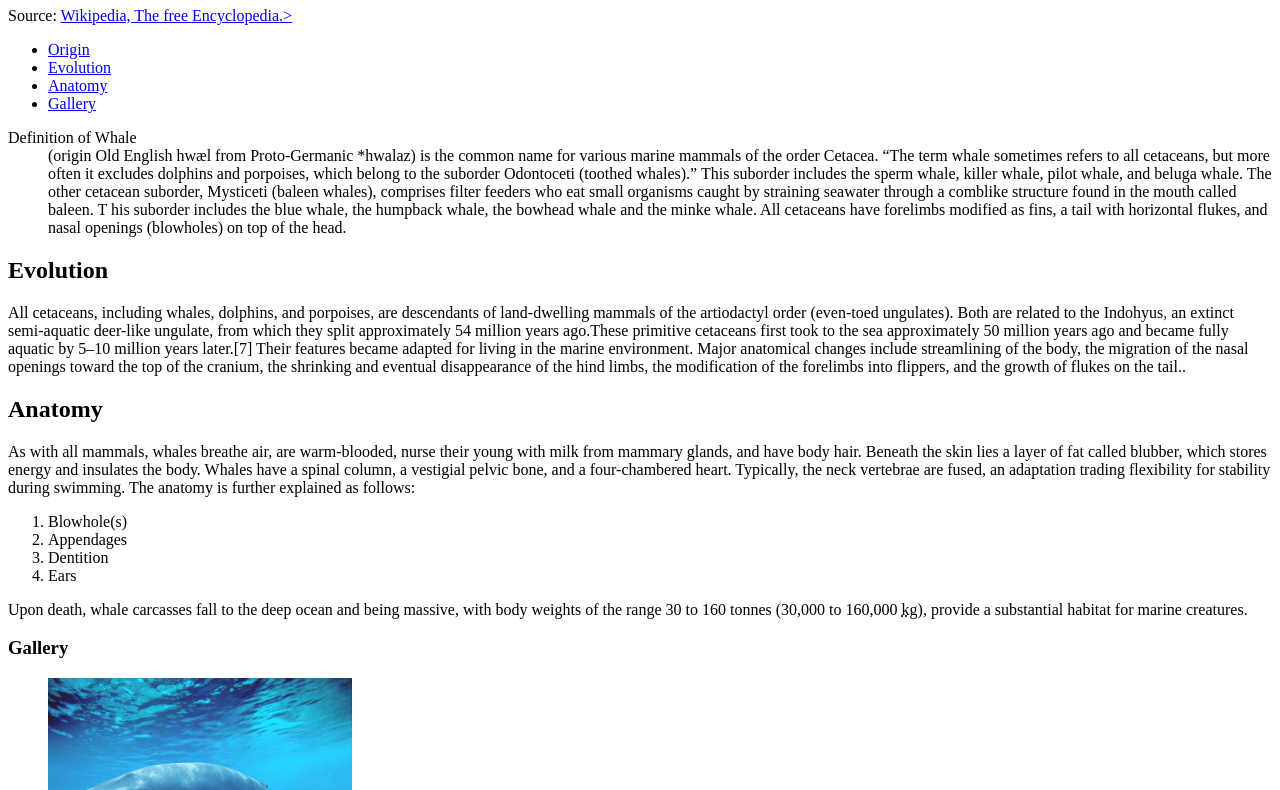
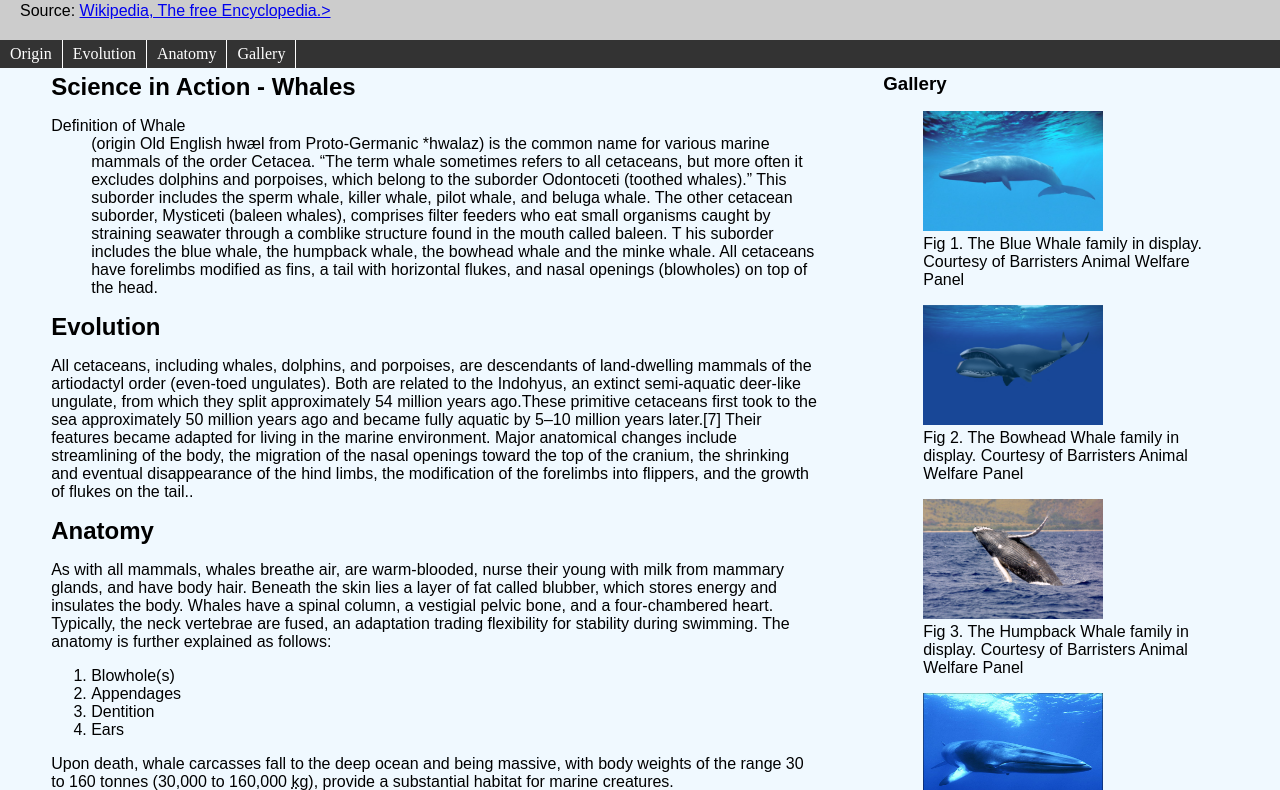
Before and after one commit to kallimg7/project1, a plain HTML site: page index.html in a window 1280 px wide. Shown: the part 73-863 px from the top of the page. Drawn offline with Linux system fonts and the light colour scheme; a web font is replaced by a local one.

Commit message:
WK 2 - CSS
Using CSS to manipulate web pages:
—background color, font, margin, menu creation from UL, adding opacity
and more.

```diff
--- /dev/null
+++ b/css/main.css
@@ -0,0 +1,102 @@
+/*
+Coder: Mohamed A. Kamara
+Degree: WDD
+Date: March 12, 2015
+
+*/
+
+/*-------------------------------------------  general -------------------------------------------------------*/
+body
+{
+	margin: 0 auto;
+	width: 100%;
+	background: #fff;
+	font-family: arial, "arial narrow", tahoma;
+	opacity:1;
+}
+
+/*-------------------------------------------  header -------------------------------------------------------*/
+#header
+{
+	background: #ccc;
+	padding: 20px;
+}
+
+#header h1 { margin: 0; }
+
+/*-------------------------------------------navigation -------------------------------------------------------*/
+#navigation
+{
+	float: left;
+	width: 100%;
+	background: #333;
+
+}
+ @font-face {
+    font-family: TestFont;
+    src: url(http://www.fontsquirrel.com/license/abril-fatface);
+}
+
+#navigation ul
+{
+	margin: 0;
+	padding: 0;
+	font-family:TestFont;
+}
+
+#navigation ul li
+{
+	list-style-type: none;
+	display: inline;
+}
+
+#navigation li a
+{
+	display: block;
+	float: left;
+	padding: 5px 10px;
+	color: #fff;
+	text-decoration: none;
+	border-right: 1px solid #fff;
+}
+
+#navigation li a:hover { background: #383; }
+/*-------------------------------------------  page-content -------------------------------------------------------*/
+#main-content
+{
+	width: 100%;
+	background-color: #f0f9ff;
+}
+
+#content
+{
+	clear: left;
+	width: 60%;
+	padding: 5px 0;
+	margin: 0 0 0 4%;
+	display: inline-block;
+}
+
+#content h2 { margin: 0; }
+
+/*-------------------------------------------  gallery -------------------------------------------------------*/
+#gallery
+{
+	float: right;
+	width: 30%;
+	padding: 5px 0;
+	margin: 0 1% 0 0;
+	display: inline-block;
+}
+
+#gallery h3 { margin: 0; }
+
+/*-------------------------------------------  footer -------------------------------------------------------*/
+#footer
+{
+	clear: left;
+	background: #ccc;
+	text-align: left;
+	padding: 20px;
+	height: 1%;
+}
--- a/index.html
+++ b/index.html
@@ -3,22 +3,31 @@
 	<head lang="en">
     		<meta charset="UTF-8">
     		<title>Project 1</title>
+    		<link rel="stylesheet" href="css/main.css">
 	</head>
 		<body>
-<h1 id="home">All About Whales</h1>
+				<div id="header">
+				    <h1>DWS Project 1</h1><br>
 					Source: <a href="http://en.wikipedia.org/wiki/Whale">Wikipedia,  The free Encyclopedia.></a>
+				</div>
+
+				<div id="navigation">
+
 					<!--Page navigation starts here.-->
-<p id="nav">
 					<ul>
-<li><a href="#about">Origin</a></li>
+						<li><a href="#main-content">Origin</a></li>
 						<li><a href="#evolution">Evolution</a></li>
 						<li><a href="#anatomy">Anatomy</a></li>
 						<li><a href="#gallery">Gallery</a></li>
 					</ul>
+				 </div>
+					<!--Ends here. -->
+			   <div id="main-content">
+				<div id="content">
+					<h2>Science in Action - Whales </h2>
 
-<!--Ends here. -->
-
-<dl><dt>Definition of Whale</dt>
+				  <dl>
+					<dt>Definition of Whale</dt>
 						<dd>(origin Old English hwæl from Proto-Germanic *hwalaz)
  							is the common name for various marine mammals of the order Cetacea.
 							<q>The term whale sometimes refers to all cetaceans, but more often it excludes dolphins and porpoises,
@@ -27,7 +36,9 @@ pilot whale, and beluga whale. The other cetacean suborder, Mysticeti (baleen wh
 							who eat small organisms caught by straining seawater through a comblike structure found in the mouth called baleen. T
 							his suborder includes the blue whale, the humpback whale, the bowhead whale and the minke whale.
 							All cetaceans have forelimbs modified as fins, a tail with horizontal flukes, and nasal openings (blowholes)
-on top of the head.</dd></dl>
+							on top of the head.
+						</dd>
+					</dl>
 
 				<h2 id="evolution">Evolution</h2>
 
@@ -49,32 +60,36 @@ spinal column, a vestigial pelvic bone, and a four-chambered heart. Typically, t
 
  							<p>Upon death, whale carcasses fall to the deep ocean and being massive, with body weights of the range 30 to
  							160 tonnes (30,000 to 160,000 <abbr title="kilogram">kg</abbr>), provide a substantial habitat for marine creatures.
+				</div>
+				<!--Picture gallery starts here-->
 
-<!--Picture gallery starts here-->
 				<div id="gallery">
 					<h3>Gallery</h3>
 					<figure>
-  <a href="images/bluewhale.jpg"><img src="images/bluewhale.jpg" alt="The Blue Whale" width="304" height="228"></a>
+ 						 <a href="images/bluewhale.jpg"><img src="images/bluewhale.jpg" alt="The Blue Whale" width="180" height="120"></a>
  						 <figcaption>Fig 1. The Blue Whale family in display. Courtesy of Barristers Animal Welfare Panel</figcaption>
 					</figure>
 					<figure>
- <a href="images/bowhead.jpg"> <img src="images/bowhead.jpg" alt="The Bowhead Whale" width="304" height="228"></a>
+ 						<a href="images/bowhead.jpg"> <img src="images/bowhead.jpg" alt="The Bowhead Whale" width="180" height="120"></a>
  				 		<figcaption>Fig 2. The Bowhead Whale family in display. Courtesy of Barristers Animal Welfare Panel</figcaption>
 					</figure>
 					<figure>
- <a href="images/humpback.jpg"> <img src="images/humpback.jpg" alt="The Humpback Whale" width="304" height="228"></a>
+ 						<a href="images/humpback.jpg"> <img src="images/humpback.jpg" alt="The Humpback Whale" width="180" height="120"></a>
   						<figcaption>Fig 3. The Humpback Whale family in display. Courtesy of Barristers Animal Welfare Panel</figcaption>
 					</figure>
 					<figure>
- <a href="images/minkewhale.jpg"> <img src="images/minkewhale.jpg" alt="The Bowhead Whale" width="304" height="228"></a>
+ 						<a href="images/minkewhale.jpg"> <img src="images/minkewhale.jpg" alt="The Bowhead Whale" width="180" height="120"></a>
   						<figcaption>Fig 4. The Minke Whale family in display. Courtesy of Barristers Animal Welfare Panel</figcaption>
 					</figure>
+
+				</div>
 			</div>
 				<!--Picture gallery ends here.-->
 
-
+			<div id="footer">
 			<!--Takes visitor to the top of page-->
-<h3><a href="#home">Top of Page</a></h3>
+				<h3><a href="#main-content">Top of Page</a></h3>
 				&copy;DWS Project 1. All Rights Reserved.
+			</div>
 		</body>
 </html>
```
Also changed, not shown: git-links.txt (added), images/main-background.jpeg (added). Lines whose indentation alone changed are shown as unchanged.
